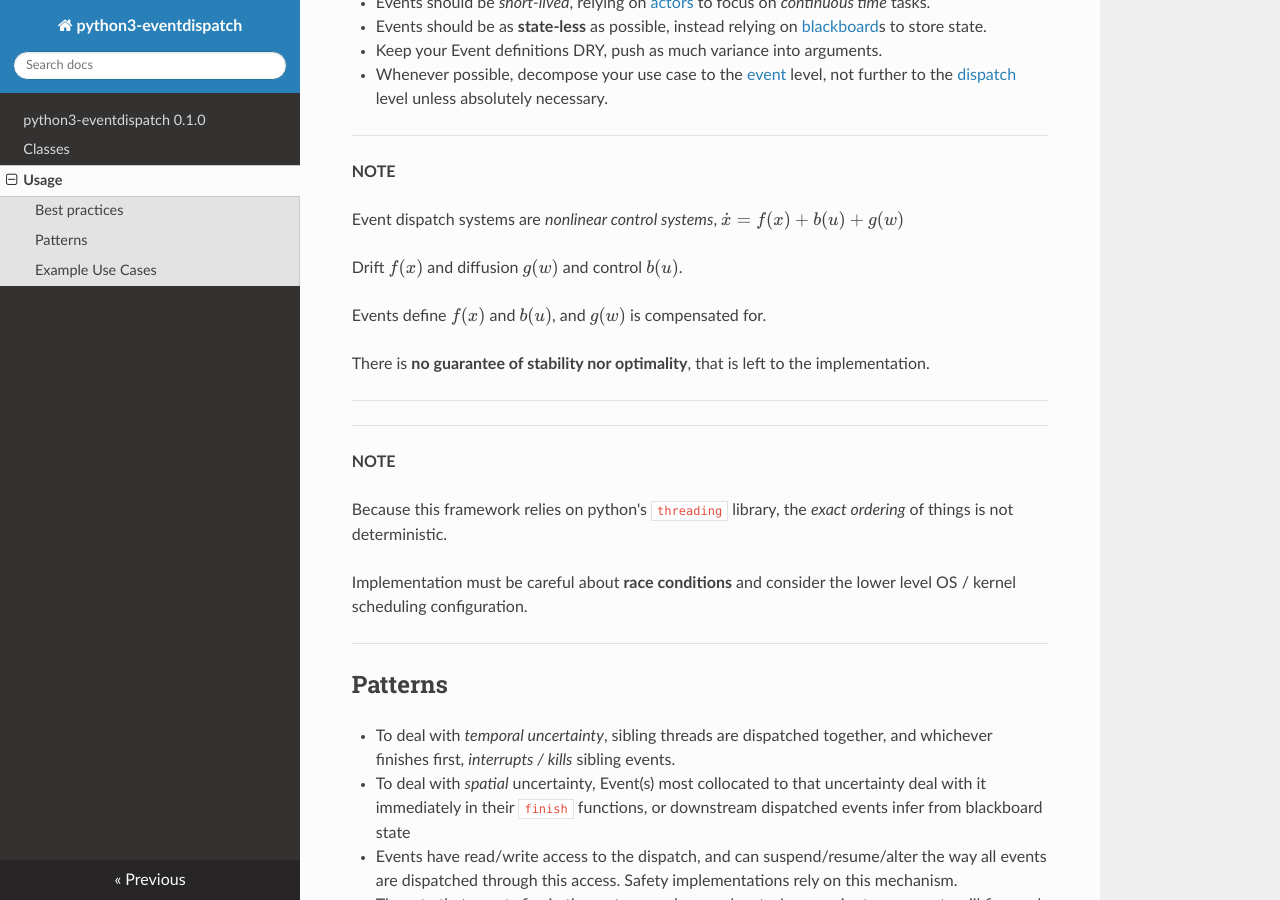
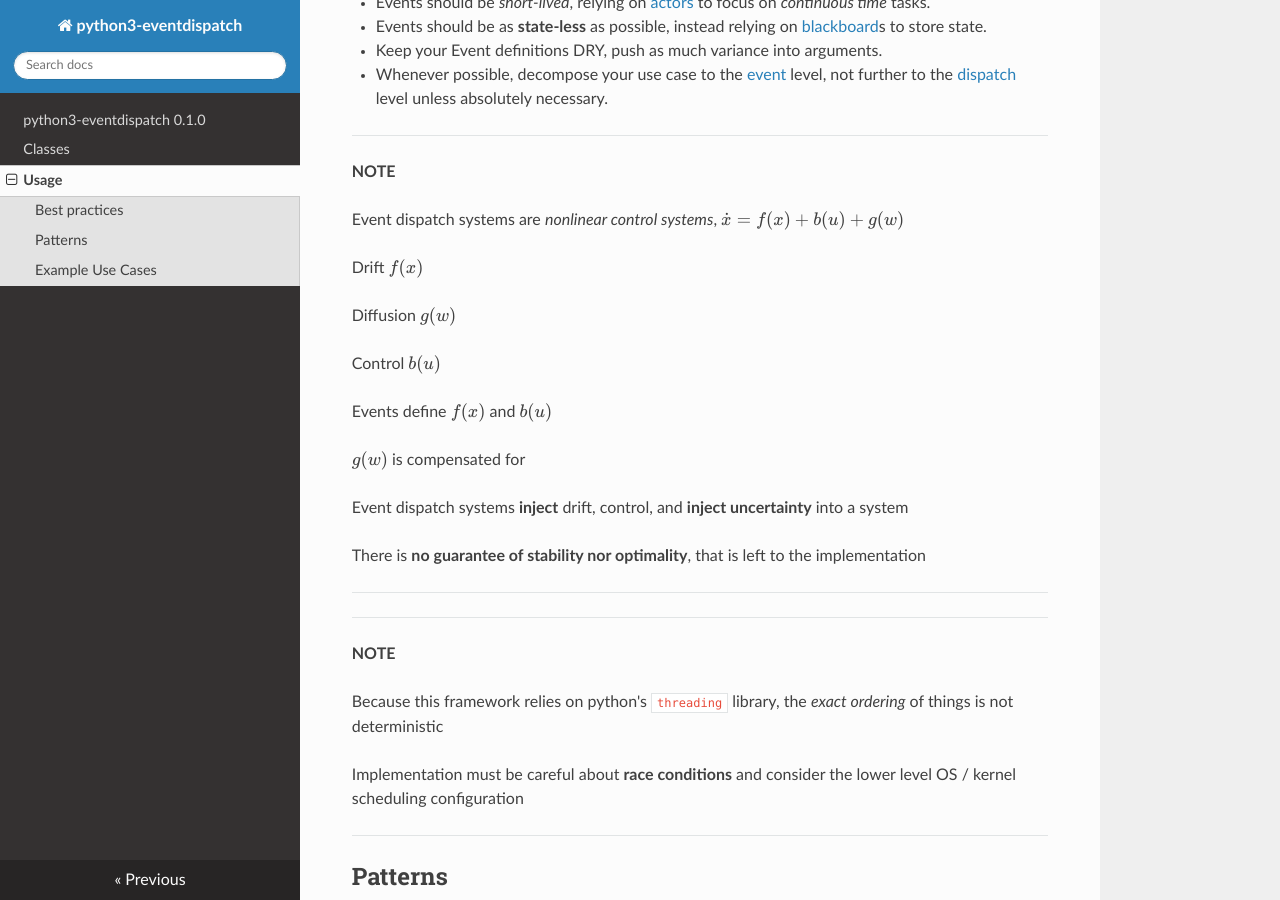
Before and after one commit to cyan-at/eventdispatch, an MkDocs documentation site: the page built from docs/usage.md, in a window 1280 px wide and 900 px high, scrolled down 249 px. Built offline with MkDocs 1.6.1, drawn with Linux system fonts in a browser that asks for light colours; nearby versions of some CDN libraries; formulas are drawn with MathJax 3.

Commit message:
usage update

```diff
--- a/docs/usage.md
+++ b/docs/usage.md
@@ -13,20 +13,28 @@
 
 Event dispatch systems are *nonlinear control systems*, \(\dot{x} = f(x) + b(u) + g(w)\)
 
-Drift \(f(x)\) and diffusion \(g(w)\) and control \(b(u)\).
+Drift \(f(x)\)
 
-Events define \(f(x)\) and \(b(u)\), and \(g(w)\) is compensated for.
+Diffusion \(g(w)\)
 
-There is **no guarantee of stability nor optimality**, that is left to the implementation.
+Control \(b(u)\)
+
+Events define \(f(x)\) and \(b(u)\)
+
+\(g(w)\) is compensated for
+
+Event dispatch systems **inject** drift, control, and **inject uncertainty** into a system
+
+There is **no guarantee of stability nor optimality**, that is left to the implementation
 
 ---
 
 ---
 **NOTE**
 
-Because this framework relies on python's `threading` library, the *exact ordering* of things is not deterministic.
+Because this framework relies on python's `threading` library, the *exact ordering* of things is not deterministic
 
-Implementation must be careful about **race conditions** and consider the lower level OS / kernel scheduling configuration.
+Implementation must be careful about **race conditions** and consider the lower level OS / kernel scheduling configuration
 
 ---
 
```
